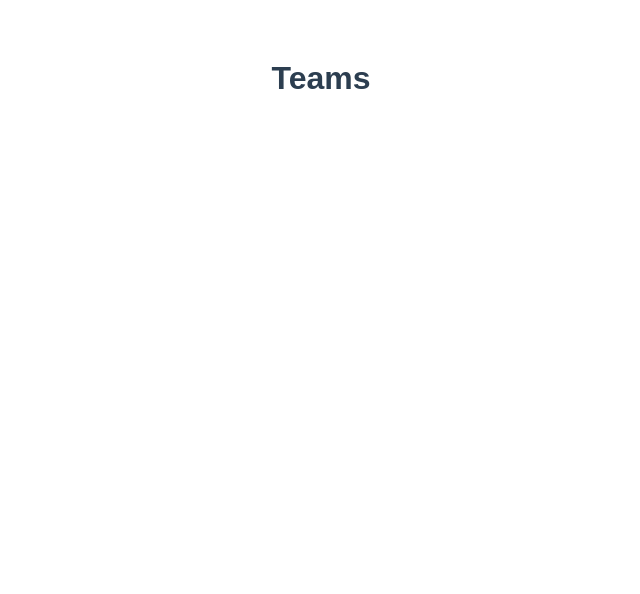
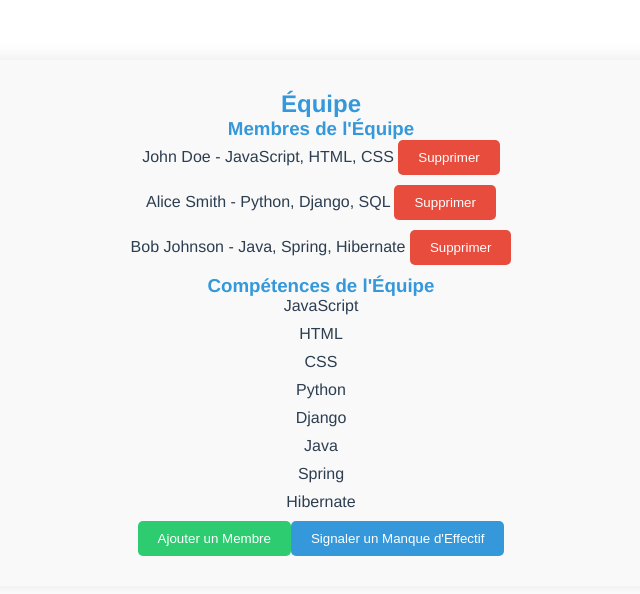
Before and after one commit to iboizard/ProjetWeb, a Vue app in the folder frontend/: page /teams in a window 1280 px wide. Shown: the top 594 px of the page, without its empty margins (319-959 px from the left). Built offline with nearby package versions, Linux system fonts and the light colour scheme; the HTML template or start-up script is replaced by a standard one.

Commit message:
Page teams

```diff
--- a/frontend/src/pages/Login.vue
+++ b/frontend/src/pages/Login.vue
@@ -54,7 +54,6 @@ export default {
   box-sizing: border-box;
   margin: 0;
   padding: 0;
-  font-family: Raleway, sans-serif;
 }
 
 .container {
@@ -195,6 +194,7 @@ export default {
   margin-left: auto;
   color: #2b20f2;
 }
+
 .social-signup-div {
   position: absolute;
   height: 140px;
--- a/frontend/src/pages/SignUp.vue
+++ b/frontend/src/pages/SignUp.vue
@@ -91,7 +91,7 @@
 
   button {
     padding: 10px;
-    background-color: #3498db;
+    background-color: #1509f2;
     color: white;
     border: none;
     border-radius: 5px;
@@ -102,4 +102,15 @@
     background-color: #2980b9;
   }
 
+  .screen__background {
+  position: absolute;
+  top: 0;
+  left: 0;
+  right: 0;
+  bottom: 0;
+  z-index: 0;
+  -webkit-clip-path: inset(0 0 0 0);
+  clip-path: inset(0 0 0 0);
+}
+
   </style>
--- a/frontend/src/pages/Teams.vue
+++ b/frontend/src/pages/Teams.vue
@@ -1,5 +1,111 @@
 <template>
-    <div class="teams">
-        <h1>Teams</h1>
+    <div class="team-page">
+        <h2>Équipe</h2>
+
+        <div v-if="team.members.length > 0">
+            <h3>Membres de l'Équipe</h3>
+            <ul>
+                <li v-for="member in team.members" :key="member.id">
+                    {{ member.name }} - {{ member.skills.join(', ') }}
+                    <button class="delete-button" @click="deleteMember(member.id)">Supprimer</button>
+                </li>
+            </ul>
+        </div>
+        <div v-else>
+            <p>Aucun membre dans l'équipe pour le moment.</p>
+        </div>
+
+        <div v-if="team.skills.length > 0">
+            <h3>Compétences de l'Équipe</h3>
+            <ul>
+                <li v-for="skill in team.skills" :key="skill">{{ skill }}</li>
+            </ul>
+        </div>
+        <div v-else>
+            <p>Aucune compétence spécifiée pour l'équipe.</p>
+        </div>
+
+        <button @click="addMember" class="add-button">Ajouter un Membre</button>
+
+        <button @click="reportUnderstaffed" class="understaff-button">Signaler un Manque d'Effectif</button>
     </div>
 </template>
+
+<script>
+export default {
+    data() {
+        return {
+            team: {
+                members: [
+                    { id: 1, name: 'John Doe', skills: ['JavaScript', 'HTML', 'CSS'] },
+                    { id: 2, name: 'Alice Smith', skills: ['Python', 'Django', 'SQL'] },
+                    { id: 3, name: 'Bob Johnson', skills: ['Java', 'Spring', 'Hibernate'] }
+                ],
+                skills: ['JavaScript', 'HTML', 'CSS', 'Python', 'Django', 'Java', 'Spring', 'Hibernate']
+            }
+        };
+    },
+    methods: {
+        addMember() {
+
+        },
+        deleteMember(memberId) {
+
+        },
+        reportUnderstaffed() {
+
+        }
+    }
+};
+</script>
+
+<style scoped>
+
+.team-page {
+  max-width: 800px;
+  margin: 0 auto;
+  padding: 30px;
+  background-color: #f9f9f9;
+  border-radius: 10px;
+  box-shadow: 0 0 20px rgba(0, 0, 0, 0.1);
+}
+
+h2, h3 {
+  color: #3498db;
+}
+
+ul {
+  list-style: none;
+  padding: 0;
+}
+
+li {
+  margin-bottom: 10px;
+}
+
+button {
+  background-color: #3498db;
+  color: white;
+  border: none;
+  padding: 10px 20px;
+  border-radius: 5px;
+  cursor: pointer;
+  transition: background-color 0.3s ease;
+}
+
+button:hover {
+  background-color: #2980b9;
+}
+
+button.add-button {
+  background-color: #2ecc71;
+}
+
+button.delete-button {
+  background-color: #e74c3c;
+}
+
+button.understaffed-button {
+  background-color: #f39c12;
+}
+</style>
```
Lines whose indentation alone changed are shown as unchanged.
